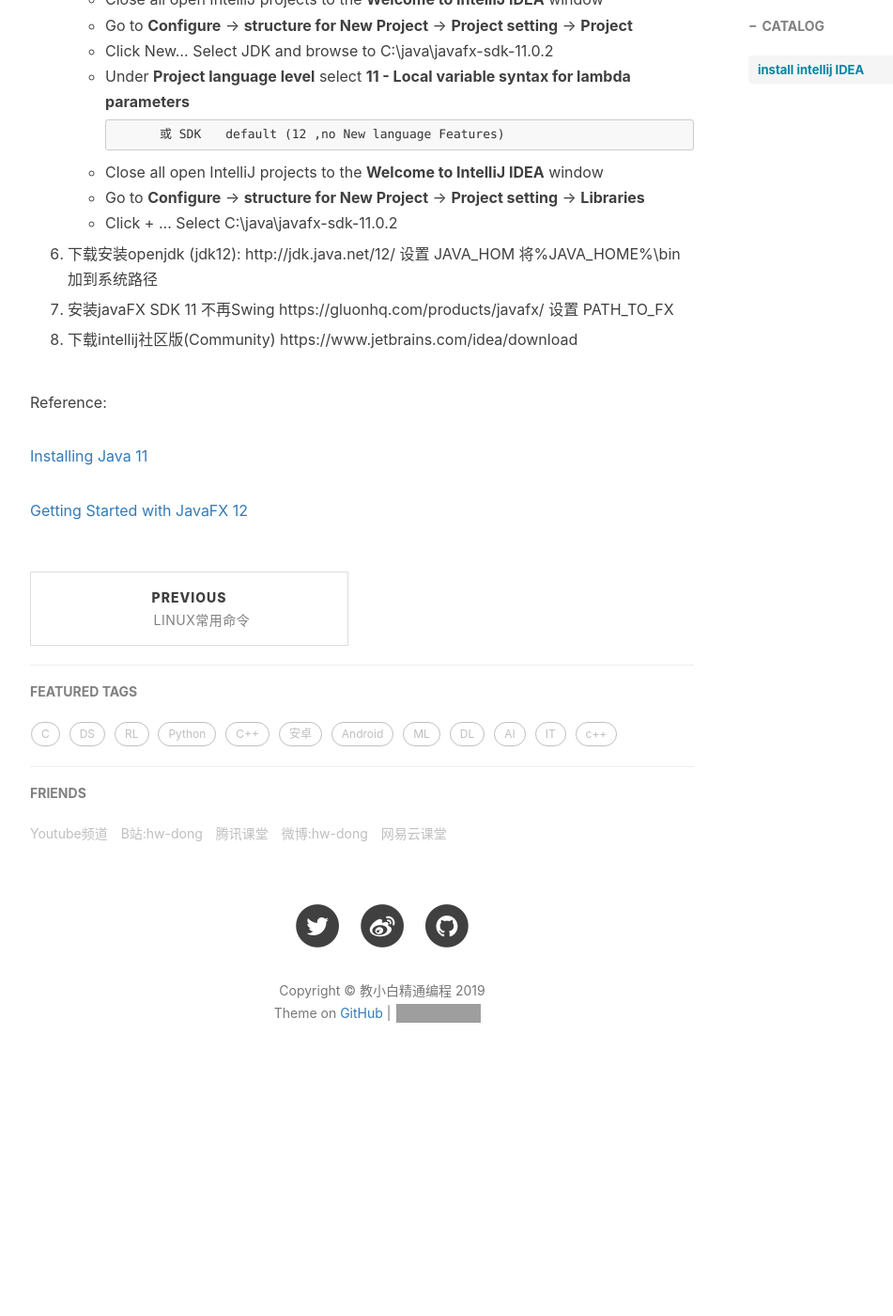
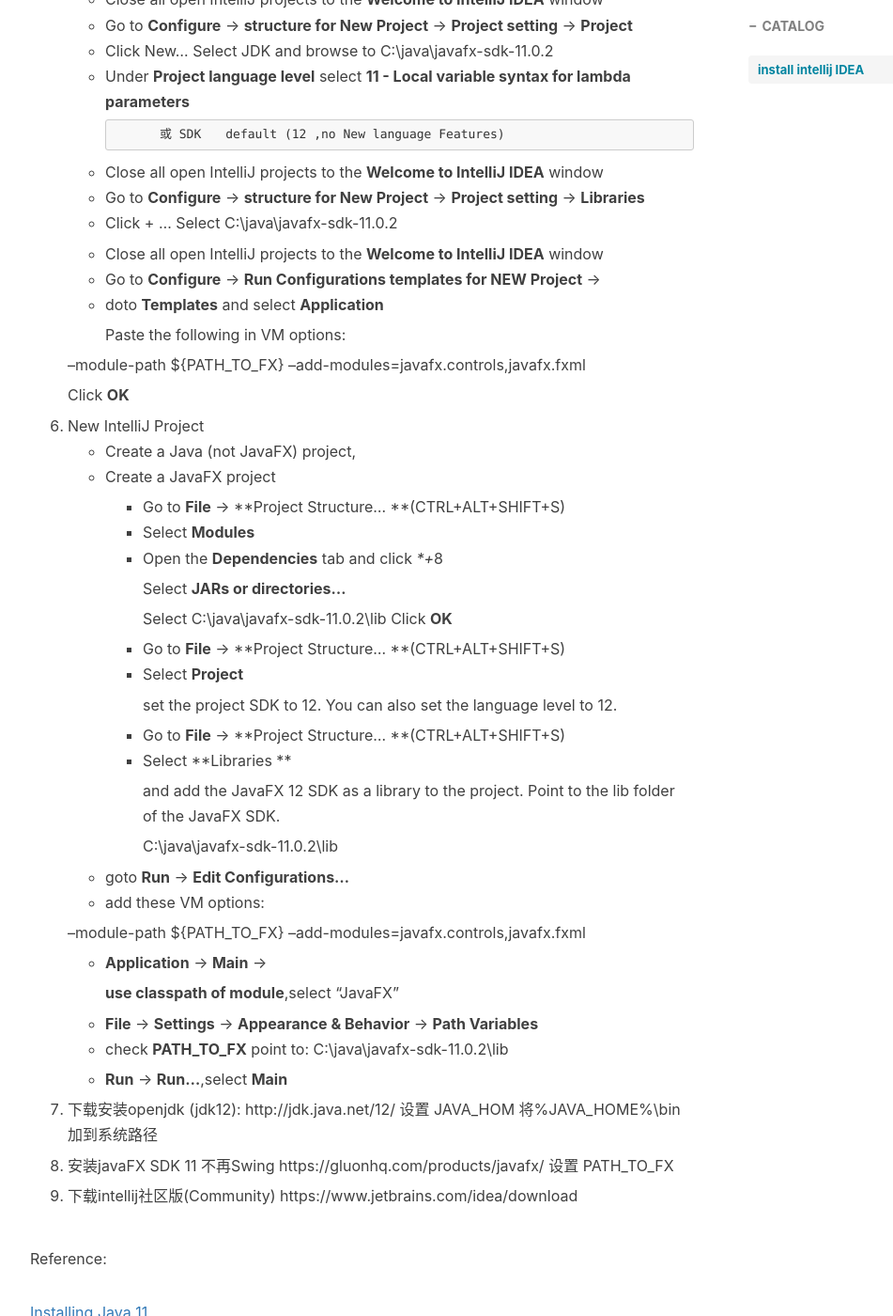
Before and after one commit to xuepro/xuepro.github.io, a Jekyll site: the page built from _posts/2019-07-24-Intellij IDEA安装创建JavaFX程序.md, in a window 1280 px wide and 1400 px high, scrolled down 1161 px. Shown: the whole window at 94% size, without its empty margins (233-1184 px from the left). Built offline with Jekyll 4.4.1, drawn with Linux system fonts in a browser that asks for light colours; nearby versions of some CDN libraries; comment, search, counter and statistics services are not loaded; before the commit the page ends 2343 px from its top, so only the background shows below that; grey boxes are pictures that could not be loaded.

Commit message:
Update 2019-07-24-Intellij IDEA安装创建JavaFX程序.md

```diff
--- a/_posts/2019-07-24-Intellij IDEA安装创建JavaFX程序.md
+++ b/_posts/2019-07-24-Intellij IDEA安装创建JavaFX程序.md
@@ -58,6 +58,54 @@
       Select C:\java\javafx-sdk-11.0.2
 
 
+    + Close all open IntelliJ projects to the **Welcome to IntelliJ IDEA** window
+    + Go to **Configure** → **Run Configurations templates for NEW Project** →
+    + doto **Templates** and select **Application**
+
+      Paste the following in VM options:
+
+     --module-path ${PATH_TO_FX} --add-modules=javafx.controls,javafx.fxml
+
+     Click **OK**
+
+  6. New IntelliJ Project
+     + Create a Java (not JavaFX) project,
+     + Create a JavaFX project
+
+       + Go to **File** → **Project Structure... **(CTRL+ALT+SHIFT+S)
+       + Select **Modules**
+       + Open the **Dependencies** tab and click **+*8
+
+          Select **JARs or directories...**
+
+         Select C:\java\javafx-sdk-11.0.2\lib
+         Click **OK**
+
+       + Go to **File** → **Project Structure... **(CTRL+ALT+SHIFT+S)
+       + Select **Project**
+
+          set the project SDK to 12. You can also set the language level to 12.
+
+       + Go to **File** → **Project Structure... **(CTRL+ALT+SHIFT+S)
+       + Select **Libraries **
+
+           and add the JavaFX 12 SDK as a library to the project. Point to the lib folder of the JavaFX SDK.
+
+           C:\java\javafx-sdk-11.0.2\lib
+
+      + goto **Run** -> **Edit Configurations...**
+      + add these VM options:
+
+       --module-path ${PATH_TO_FX} --add-modules=javafx.controls,javafx.fxml
+
+      + **Application** → **Main**  →
+
+         **use classpath of module**,select "JavaFX"
+
+      + **File** -> **Settings** -> **Appearance & Behavior** -> **Path Variables**
+      + check **PATH_TO_FX** point to:  C:\java\javafx-sdk-11.0.2\lib
+
+      + **Run** -> **Run...**,select **Main**
 
 1. 下载安装openjdk (jdk12): http://jdk.java.net/12/
     设置 JAVA_HOM
```
